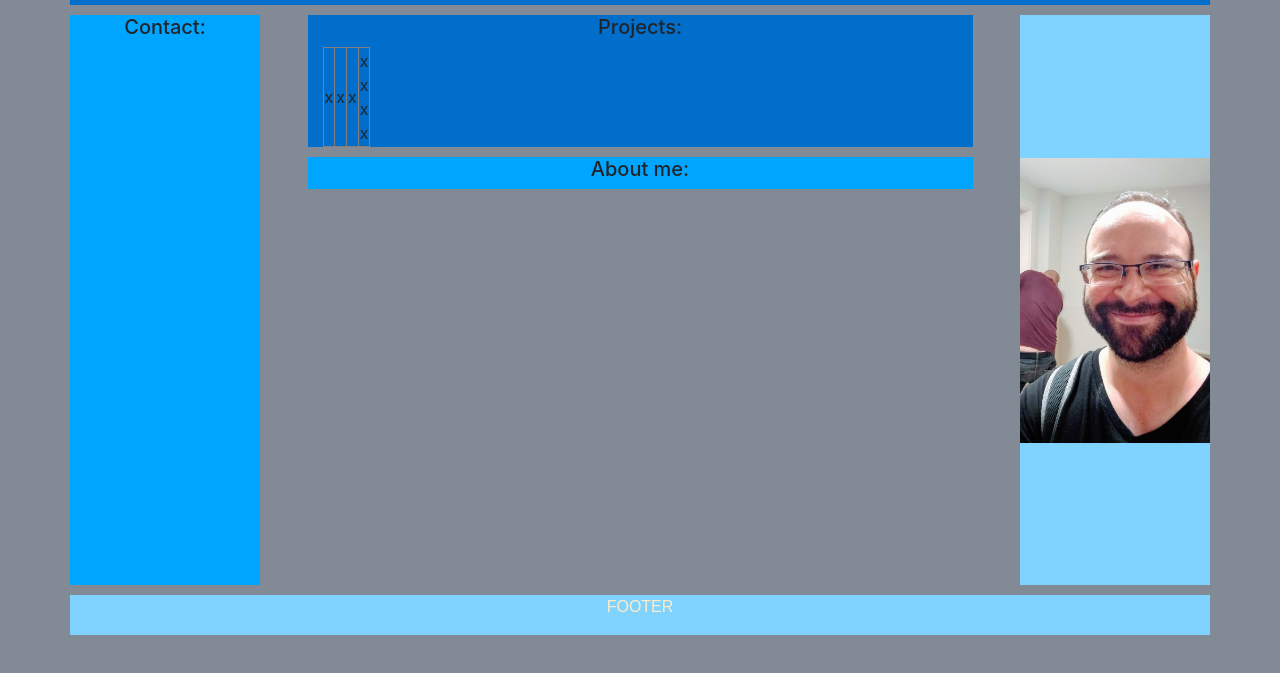
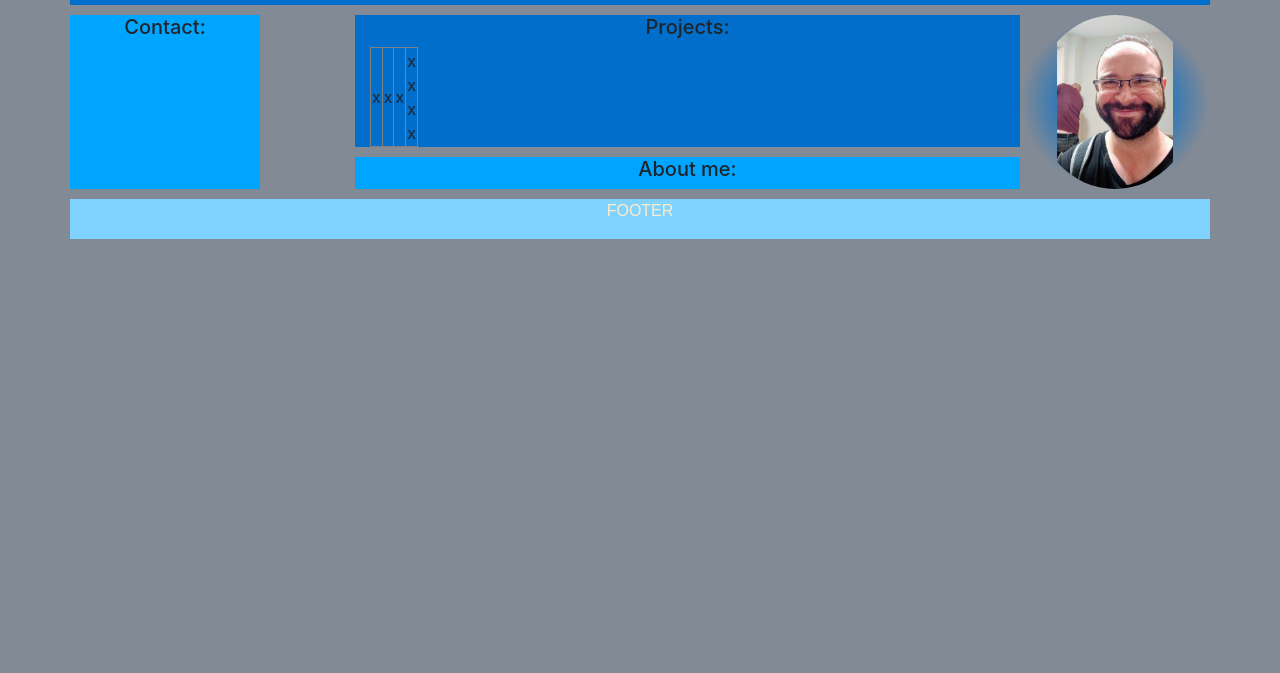
Before and after one commit to nhhor/portfolio, a plain HTML site: page index.html in a window 1280 px wide. Shown: the part 51-724 px from the top of the page. Drawn offline with Linux system fonts and the light colour scheme.

Commit message:
add border-radius to aboutMePic

```diff
--- a/css/styles.css
+++ b/css/styles.css
@@ -50,19 +50,25 @@ p {
   margin-bottom: 10px;
 }
 
+.boxPicContainer {
+  /* background-image: linear-gradient(to right, rgba(255,0,0,.5), rgba(255,0,0,1),  rgba(255,0,0,.5)); */
+  background-image: radial-gradient(rgba(0,110,202,1) 25%, rgba(130,138,149,1) 70%);
+  margin-bottom: 10px;
+}
+
 .boxPic {
   /* text-align: center; */
-  background-color: rgba(128,210,255,1);
-  margin-bottom: 10px;
+  /* background-color: rgba(128,210,255,1); */
   margin-left: auto;
   background-image: url(../img/aboutMePic.jpg);
   background-size: contain;
   background-position: center;
+  border-radius: 100%;
   /* width: auto; */
   height: 100%;
   overflow: hidden;
   background-repeat: no-repeat;
-  padding-bottom: 50%;
+  padding-bottom: 40%;
 }
 
 .boxFooter {
--- a/index.html
+++ b/index.html
@@ -44,8 +44,10 @@
 
 
         </div>
-        <div class="col-lg-2 boxPic">
-          <!-- PICTURE PART OF DIV boxPic BACKGROUND-IMAGE -->
+        <div class="col-lg-2 boxPicContainer">
+          <div class="boxPic">
+            <!-- PICTURE PART OF DIV boxPic BACKGROUND-IMAGE -->
+          </div>
         </div>
       </div>
 
```
